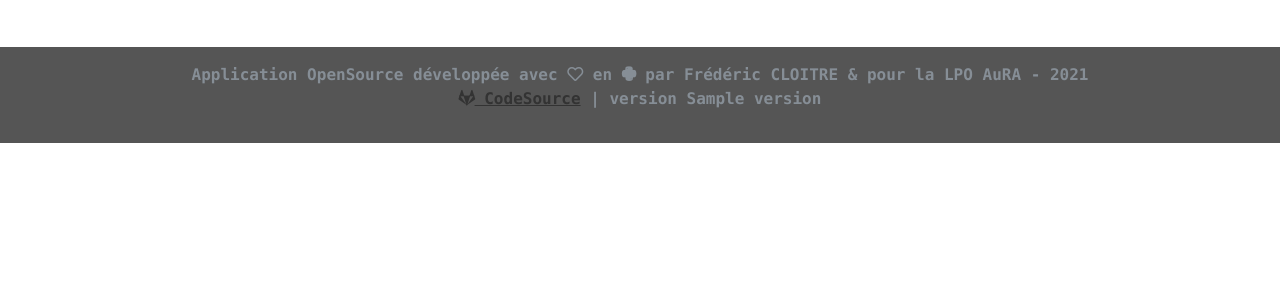
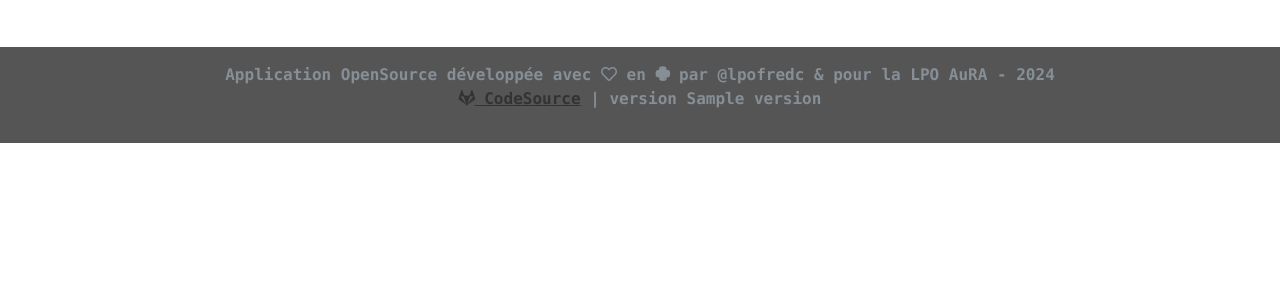
Before and after one commit to lpoaura/rh_auto_mail_sender, a Flask app: template app/templates/main.html in a window 1280 px wide. Shown: the part 58-358 px from the top of the page. Run offline with Flask 2, Linux system fonts and the light colour scheme; the template is opened without the code that fills it: most values are stand-ins (such as "Sample title", 1, 10 or a date in 2020); parts of the project's set-up code (start-up, migrations or seed data) failed here and were passed over; some libraries are stand-ins or nearby versions; some web fonts are replaced.

Commit message:
update version

```diff
--- a/app/templates/main.html
+++ b/app/templates/main.html
@@ -99,9 +99,9 @@
 
 <footer class="footer mt-auto py-3 bg-dark text-center">
     <div class="container text-muted text-monospace">
-        <p>Application OpenSource développée avec <i class="far fa-heart"></i> en <i class="fab fa-python"></i> par Frédéric CLOITRE &
-            pour la LPO AuRA - 2021</br>
-            <a href="https://framagit.org/lpoaura/auto_email_sender" targer="_blank" title="Lien vers le code source"><i
+        <p>Application OpenSource développée avec <i class="far fa-heart"></i> en <i class="fab fa-python"></i> par @lpofredc &
+            pour la LPO AuRA - 2024</br>
+            <a href="https://github.com/lpoaura/rh_auto_mail_sender" targer="_blank" title="Lien vers le code source"><i
                     class="fab fa-gitlab"></i> CodeSource</a> | version {{version}}</span>
         </p>
     </div>
```
Also changed, not shown: 1 other file.
